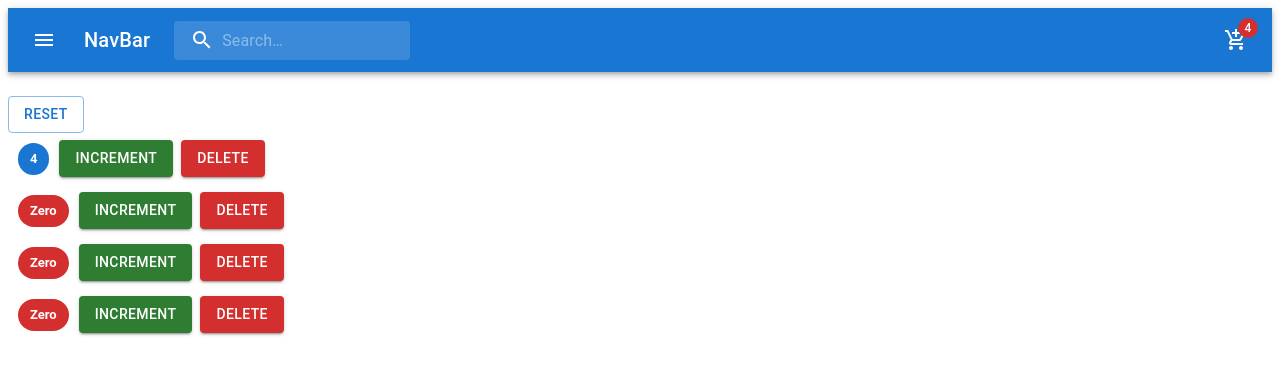
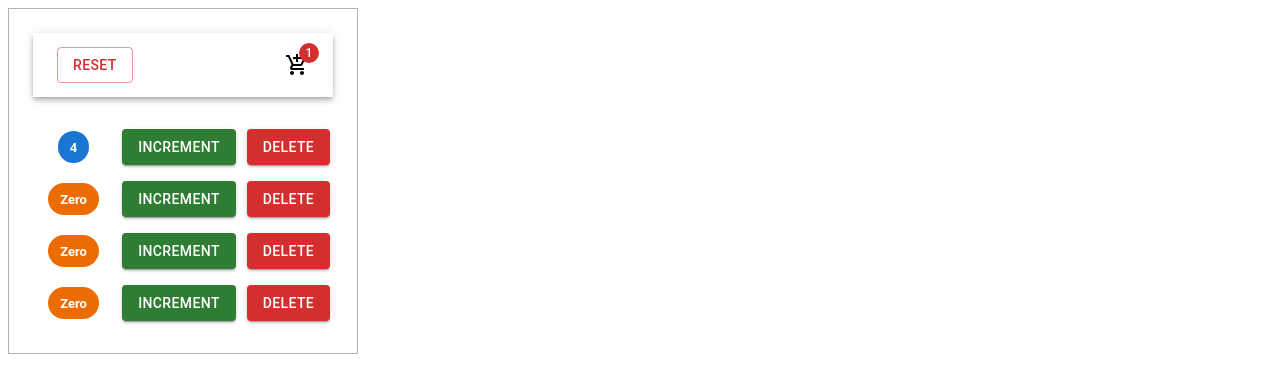
Before and after one commit to BCFCODE/MRT, a React (Vite) app: page / in a window 1280 px wide. Shown: the top 392 px of the page. Built offline with nearby package versions, Linux system fonts and the light colour scheme.

Commit message:
4.12- Lifting the State Up

```diff
--- a/src/App.tsx
+++ b/src/App.tsx
@@ -2,14 +2,61 @@ import { Component } from "react";
 // import "./App.css";
 import { Counters } from "./components/Counters";
 import NavBar from "./components/NavBar";
+import { CounterProps, CountersProps } from "./types/Counters";
+import { Box } from "@mui/material";
 
-class App extends Component {
+export interface IAppProps {}
+export interface IAppState {
+  counters: CountersProps;
+}
+class App extends Component<IAppProps, IAppState> {
+  state = {
+    counters: [
+      { id: 1, value: 4 },
+      { id: 2, value: 0 },
+      { id: 3, value: 0 },
+      { id: 4, value: 0 },
+    ],
+  };
+
+  handleReset = () => {
+    console.log(this.state.counters);
+    this.setState(({ counters }) => ({
+      counters: counters.map(({ id }) => ({ id, value: 0 })),
+    }));
+  };
+
+  handleIncrement = (counter: CounterProps) => {
+    const { id: counterId, value: counterValue } = counter;
+    this.setState(({ counters }) => ({
+      counters: counters.map(({ id, value }) =>
+        id === counterId ? { id, value: counterValue + 1 } : { id, value }
+      ),
+    }));
+  };
+
+  handleDelete = (counter: CounterProps) => {
+    this.setState(({ counters }) => ({
+      counters: counters.filter(({ id }) => id !== counter.id),
+    }));
+  };
+
   render() {
     return (
-      <>
-        <NavBar />
-        <Counters />
-      </>
+      <Box
+        sx={{
+          padding: 3,
+          width: "300px",
+          border: "1px solid rgba(0, 0, 0, 0.3)",
+        }}
+      >
+        <NavBar counters={this.state.counters} onReset={this.handleReset} />
+        <Counters
+          counters={this.state.counters}
+          onIncrement={this.handleIncrement}
+          onDelete={this.handleDelete}
+        />
+      </Box>
     );
   }
 }
--- a/src/components/Counters/Counter.tsx
+++ b/src/components/Counters/Counter.tsx
@@ -23,8 +23,19 @@ class Counter extends Component<ICounterProps, ICounterState> {
     const { chipText, chipColor } = this.chipData();
 
     return (
+      <Box
+        sx={{
+          display: "grid",
+          gridTemplateColumns: "1fr 1fr 1fr",
+          alignItems: "center",
+          justifyItems: 'center',
+          marginLeft: -1
+        }}
+      >
         <Box>
           <Chip style={chipStyles} label={chipText} color={chipColor}></Chip>
+        </Box>
+        <Box>
           <Button
             onClick={() => this.props.onIncrement(this.props.counter)}
             variant="contained"
@@ -33,6 +44,8 @@ class Counter extends Component<ICounterProps, ICounterState> {
           >
             Increment
           </Button>
+        </Box>
+        <Box>
           <Button
             sx={{ marginLeft: 1 }}
             onClick={() => this.props.onDelete(this.props.counter.id)}
@@ -42,13 +55,14 @@ class Counter extends Component<ICounterProps, ICounterState> {
             Delete
           </Button>
         </Box>
+      </Box>
     );
   }
 
   private chipData() {
     const { value: count } = this.props.counter;
     const chipText = this.formatCount();
-    const chipColor = (count > 0 ? "primary" : "error") as "primary" | "error";
+    const chipColor = (count > 0 ? "primary" : "warning") as "primary" | "warning";
     return { chipText, chipColor };
   }
 
@@ -58,4 +72,4 @@ class Counter extends Component<ICounterProps, ICounterState> {
   }
 }
 
-export { Counter as Counter };
+export { Counter  };
--- a/src/components/Counters/index.tsx
+++ b/src/components/Counters/index.tsx
@@ -1,60 +1,28 @@
-import React, { Component } from "react";
+import { Component } from "react";
 import { Counter } from "./Counter";
-import { Button } from "@mui/material";
-import { CounterProps } from "../../types/Counters";
+import { CounterProps, CountersProps } from "../../types/Counters";
+import { Box } from "@mui/material";
 
-export interface ICountersProps {}
-export interface ICountersState {
-  counters: CounterProps[];
+export interface ICountersProps {
+  counters: CountersProps;
+  onIncrement: (counter: CounterProps) => void;
+  onDelete: (counter: CounterProps) => void;
 }
+export interface ICountersState {}
 
 class Counters extends Component<ICountersProps, ICountersState> {
-  state = {
-    counters: [
-      { id: 1, value: 4 },
-      { id: 2, value: 0 },
-      { id: 3, value: 0 },
-      { id: 4, value: 0 },
-    ],
-  };
-
-  handleIncrement = (counter: CounterProps) => {
-    const { id: counterId, value: counterValue } = counter;
-    this.setState(({ counters }) => ({
-      counters: counters.map(({ id, value }) =>
-        id === counterId ? { id, value: counterValue + 1 } : { id, value }
-      ),
-    }));
-  };
-
-  handleReset = () => {
-    this.setState(({ counters }) => ({
-      counters: counters.map(({ value }) => ({ id: 0, value })),
-    }));
-  };
-
-  handleDelete = (counterId: number) => {
-    this.setState(({ counters }) => ({
-      counters: counters.filter((counter) => counter.id !== counterId),
-    }));
-  };
-
   render() {
-    const { counters } = this.state;
     return (
-      <>
-        <Button color="primary" variant="outlined">
-          Reset
-        </Button>
-        {counters.map((counter) => (
+      <Box>
+        {this.props.counters.map((counter) => (
           <Counter
-            onIncrement={this.handleIncrement}
-            onDelete={this.handleDelete}
+            onIncrement={() => this.props.onIncrement(counter)}
+            onDelete={() => this.props.onDelete(counter)}
             key={counter.id}
             counter={counter}
           />
         ))}
-      </>
+      </Box>
     );
   }
 }
--- a/src/components/NavBar/index.tsx
+++ b/src/components/NavBar/index.tsx
@@ -1,93 +1,54 @@
-import { styled, alpha } from "@mui/material/styles";
 import AppBar from "@mui/material/AppBar";
 import Box from "@mui/material/Box";
 import Toolbar from "@mui/material/Toolbar";
-import IconButton from "@mui/material/IconButton";
-import Typography from "@mui/material/Typography";
-import InputBase from "@mui/material/InputBase";
 import Badge from "@mui/material/Badge";
-import MenuIcon from "@mui/icons-material/Menu";
-import SearchIcon from "@mui/icons-material/Search";
-import MailIcon from "@mui/icons-material/Mail";
 import AddShoppingCartIcon from "@mui/icons-material/AddShoppingCart";
+import { Component } from "react";
+import { Button } from "@mui/material";
+import { CountersProps } from "../../types/Counters";
 
-const Search = styled("div")(({ theme }) => ({
-  position: "relative",
-  borderRadius: theme.shape.borderRadius,
-  backgroundColor: alpha(theme.palette.common.white, 0.15),
-  "&:hover": {
-    backgroundColor: alpha(theme.palette.common.white, 0.25),
-  },
-  marginRight: theme.spacing(2),
-  marginLeft: 0,
-  width: "100%",
-  [theme.breakpoints.up("sm")]: {
-    marginLeft: theme.spacing(3),
-    width: "auto",
-  },
-}));
+export interface INavBarProps {
+  counters: CountersProps;
+  onReset: () => void;
+}
+export interface INavBarState {}
 
-const SearchIconWrapper = styled("div")(({ theme }) => ({
-  padding: theme.spacing(0, 2),
-  height: "100%",
-  position: "absolute",
-  pointerEvents: "none",
-  display: "flex",
-  alignItems: "center",
-  justifyContent: "center",
-}));
+class NavBar extends Component<INavBarProps, INavBarState> {
+  state = {};
 
-const StyledInputBase = styled(InputBase)(({ theme }) => ({
-  color: "inherit",
-  "& .MuiInputBase-input": {
-    padding: theme.spacing(1, 1, 1, 0),
-    // vertical padding + font size from searchIcon
-    paddingLeft: `calc(1em + ${theme.spacing(4)})`,
-    transition: theme.transitions.create("width"),
-    width: "100%",
-    [theme.breakpoints.up("md")]: {
-      width: "20ch",
-    },
-  },
-}));
+  render() {
+    const { counters, onReset } = this.props;
 
-export default function NavBar() {
-  return (
-    <Box sx={{ flexGrow: 1 , marginBottom: 3}}>
-      <AppBar position="static">
-        <Toolbar>
-          <IconButton
-            size="large"
-            edge="start"
-            color="inherit"
-            aria-label="open drawer"
-            sx={{ mr: 2 }}
-          >
-            <MenuIcon />
-          </IconButton>
-          <Typography
-            variant="h6"
-            noWrap
-            component="div"
-            sx={{ display: { xs: "none", sm: "block" } }}
-          >
-            NavBar
-          </Typography>
-          <Search>
-            <SearchIconWrapper>
-              <SearchIcon />
-            </SearchIconWrapper>
-            <StyledInputBase
-              placeholder="Search…"
-              inputProps={{ "aria-label": "search" }}
-            />
-          </Search>
-          <Box sx={{ flexGrow: 1 }} />
-          <Badge badgeContent={4} color="error">
-            <AddShoppingCartIcon />
-          </Badge>
-        </Toolbar>
-      </AppBar>
-    </Box>
-  );
+    // const numberOfValues = counters.reduce((acc, { value }) => acc + value, 0);
+    const numberOfValues = counters.reduce(
+      (acc, { value }) => (value > 0 ? acc + 1 : acc),
+      0
+    );
+
+    return (
+      <Box sx={{ flexGrow: 1, marginBottom: 3 }}>
+        <AppBar color="transparent" position="static">
+          <Toolbar>
+            <Box
+              sx={{
+                display: "flex",
+                justifyContent: "space-between",
+                alignItems: "center",
+                width: "100%",
+              }}
+            >
+              <Button onClick={onReset} color="error" variant="outlined">
+                Reset
+              </Button>
+              <Badge badgeContent={numberOfValues} color="error">
+                <AddShoppingCartIcon />
+              </Badge>
+            </Box>
+          </Toolbar>
+        </AppBar>
+      </Box>
+    );
+  }
 }
+
+export default NavBar;
--- a/src/types/Counters.ts
+++ b/src/types/Counters.ts
@@ -3,4 +3,6 @@ interface CounterProps {
   value: number;
 }
 
-export type { CounterProps };
+type CountersProps = CounterProps[]
+
+export type { CounterProps, CountersProps };
```
Lines whose indentation alone changed are shown as unchanged.
